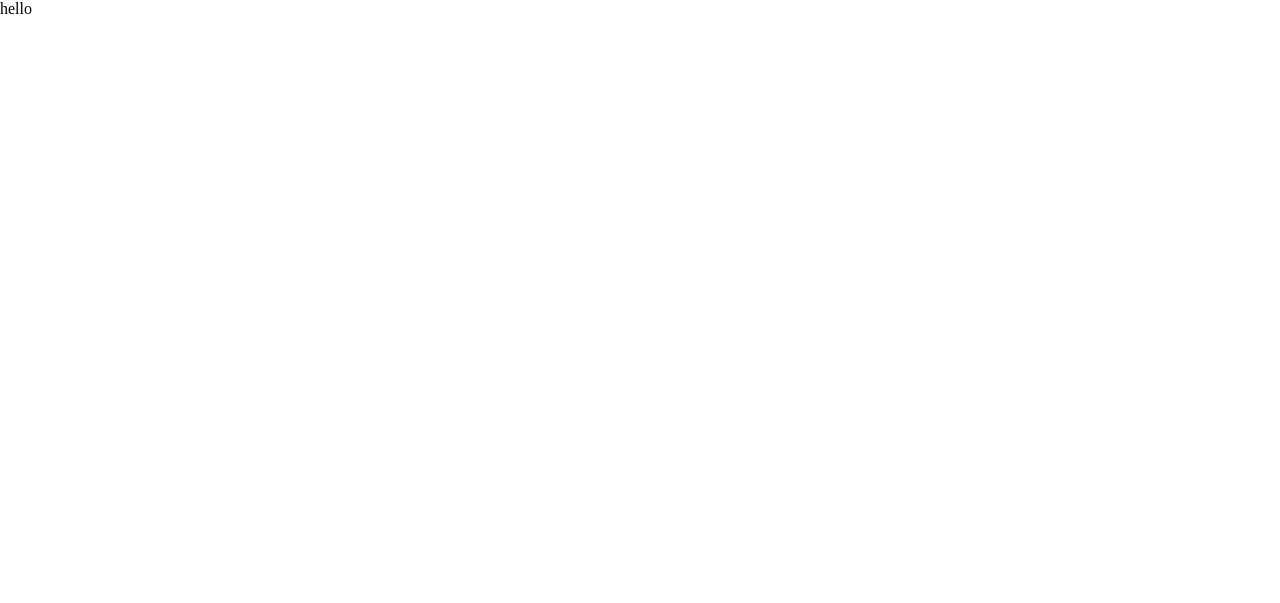
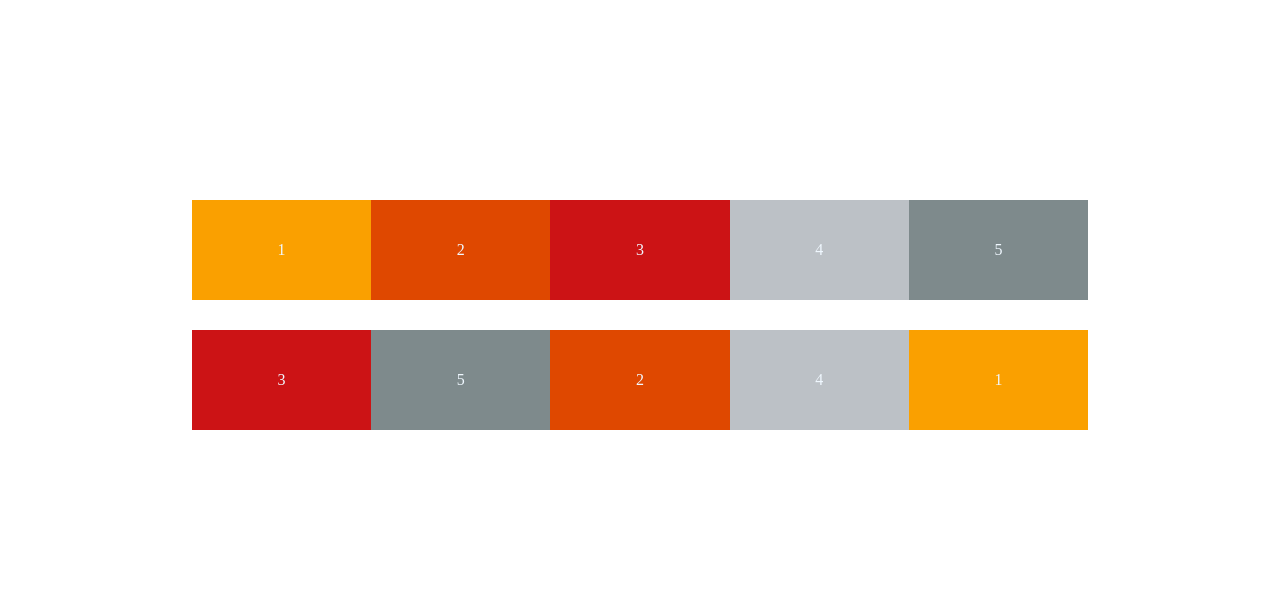
Before and after one commit to nutan240/assign9, a plain HTML site: page index.html in a window 1280 px wide. Drawn offline with Linux system fonts and the light colour scheme.

Commit message:
order layout

```diff
--- a/index.css
+++ b/index.css
@@ -3,3 +3,78 @@
     padding: 0%;
     box-sizing: border-box;
 }
+
+.main {
+    width: 100%;
+    height: 100vh;
+    display: flex;
+    justify-content: center;
+    align-items: center;
+}
+
+.container {
+    width: 70%;
+    height: 50%;
+
+}
+
+.container1 {
+    display: flex;
+    height: 100px;
+    color: aliceblue;
+    width: 100%;
+}
+
+.box {
+    flex-grow: 1;
+    text-align: center;
+    line-height: 100px;
+}
+
+.container2 {
+    margin-top: 30px;
+    display: flex;
+    height: 100px;
+    width: 100%;
+    color: aliceblue;
+}
+
+.orange_container {
+    background-color: #faa000;
+}
+
+.dark_orange_container {
+    background-color: #df4800;
+}
+
+.red_container {
+    background-color: #cc1315;
+}
+
+.litgray_container {
+    background-color: #bcc1c6;
+}
+
+.gray_container {
+    background-color: #7e8a8c;
+}
+
+.container2 .red_container {
+    order: 1;
+}
+
+.container2 .litgray_container {
+    order: 4;
+}
+
+.container2 .gray_container {
+    order: 2;
+}
+
+.container2 .dark_orange_container {
+    order: 3;
+}
+
+.container2 .orange_container {
+    order: 5;
+}
--- a/index.html
+++ b/index.html
@@ -10,7 +10,22 @@
 
 <body>
     <div class="main">
-        hello
+        <div class="container">
+            <div class="container1">
+                <div class="box orange_container">1</div>
+                <div class="box dark_orange_container">2</div>
+                <div class="box red_container">3</div>
+                <div class="box litgray_container">4</div>
+                <div class="box gray_container">5</div>
+            </div>
+            <div class="container2">
+                <div class="box orange_container">1</div>
+                <div class="box dark_orange_container">2</div>
+                <div class="box red_container">3</div>
+                <div class="box litgray_container">4</div>
+                <div class="box gray_container">5</div>
+            </div>
+        </div>
     </div>
 </body>
 
```
